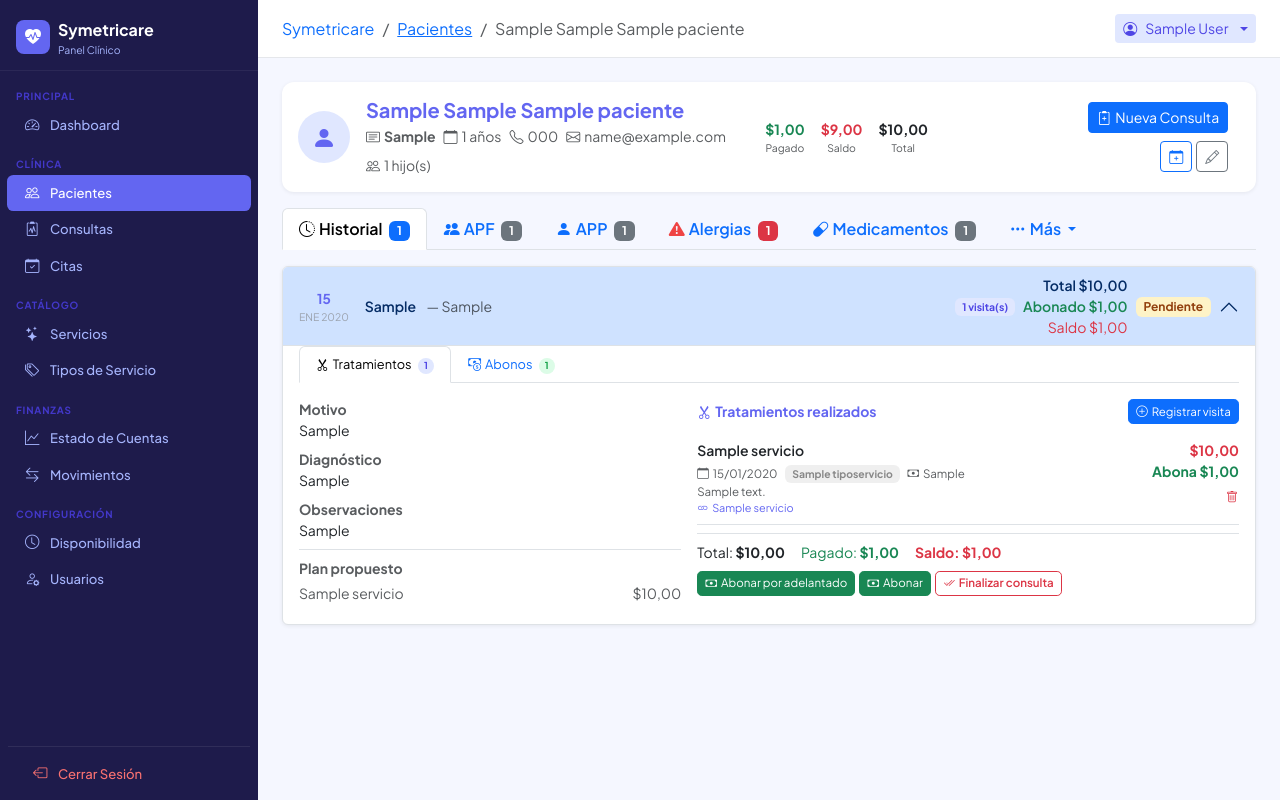
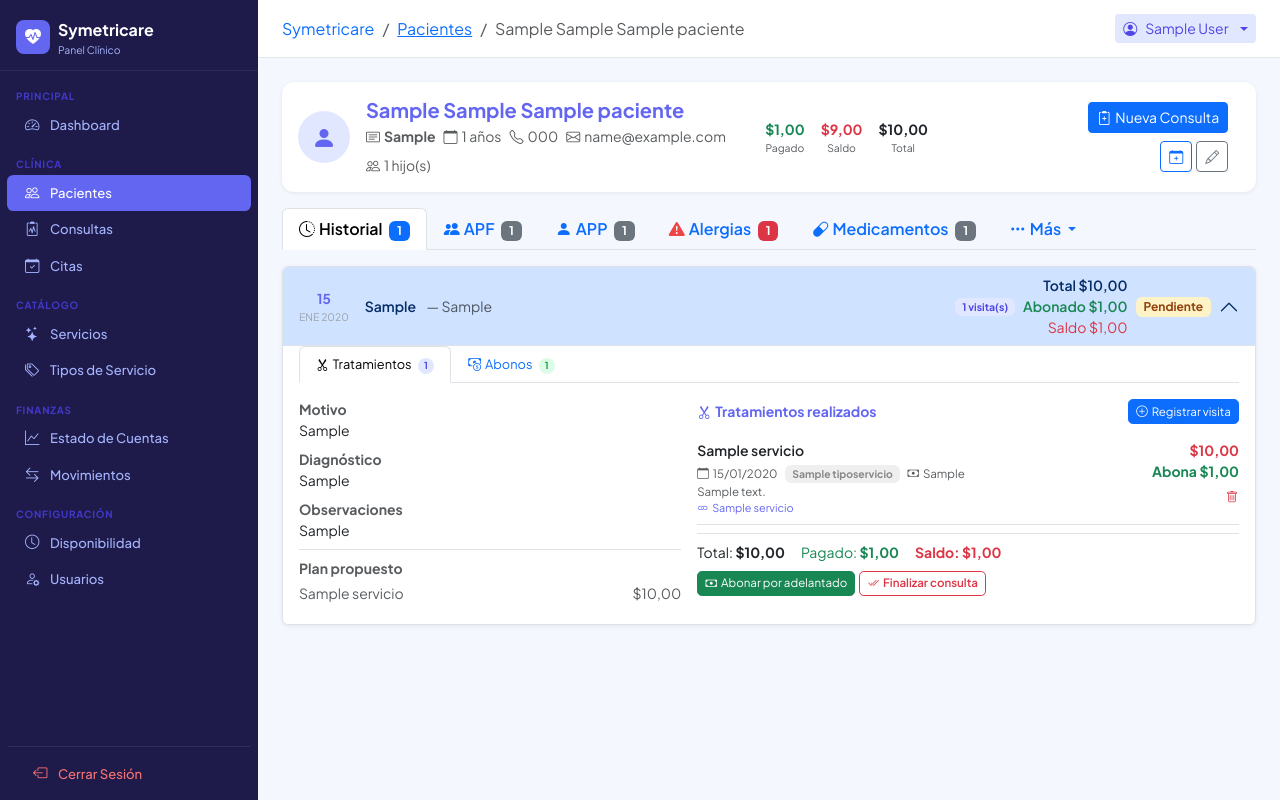
Before and after one commit to jidrovo28/symetricare, a Django app: page /pacientes/1/ficha/ in a window 1280 px wide. Run offline with Django 4.2, Linux system fonts and the light colour scheme; the visitor is signed in with stand-in values (Sample User, id 1); tables that the repository leaves empty hold one stand-in row (values such as "Sample post").

Commit message:
Abonar por adelantado solo si está pendiente la consulta

```diff
--- a/templates/admin/pacientes/ficha.html
+++ b/templates/admin/pacientes/ficha.html
@@ -330,17 +330,12 @@
                                                             {% endif %}
                                                         </div>
                                                         <div class="d-flex gap-1">
-                                                            <button class="btn btn-xs btn-success"
-                                                                    onclick="App.modal('/consultas/',{action:'abonaradelanto',id:{{ c.pk }}})">
-                                                                <i class="bi bi-cash me-1"></i>Abonar por adelantado
-                                                            </button>
-                                                            {% if c.saldo > 0 %}
+                                                            {% if c.estado == 'pendiente' %}
                                                                 <button class="btn btn-xs btn-success"
-                                                                        onclick="App.modal('/consultas/',{action:'abonar',id:{{ c.pk }}})">
-                                                                    <i class="bi bi-cash me-1"></i>Abonar
+                                                                        onclick="App.modal('/consultas/',{action:'abonaradelanto',id:{{ c.pk }}})">
+                                                                    <i class="bi bi-cash me-1"></i>Abonar por
+                                                                    adelantado
                                                                 </button>
-                                                            {% endif %}
-                                                            {% if c.estado == 'pendiente' %}
                                                                 <button class="btn btn-xs btn-outline-danger fw-600"
                                                                         onclick="finalizarConsulta({{ c.pk }})">
                                                                     <i class="bi bi-check2-all me-1"></i>Finalizar
```
